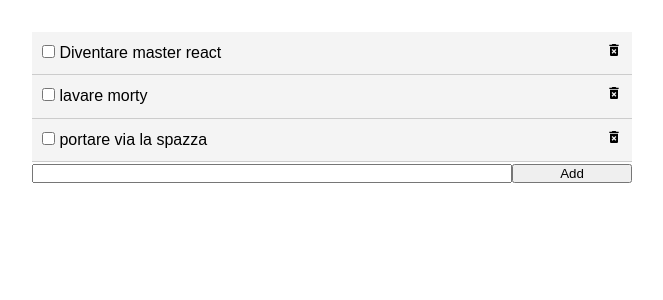
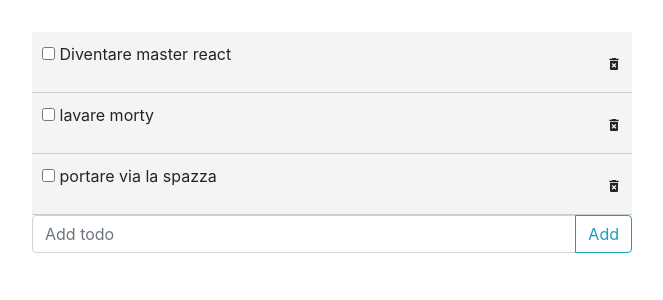
Before and after one commit to a-pyro/react-to-do-app, a React (Create React App) app: page / in a window 1280 px wide. Shown: the top 300 px of the page, without its empty margins (308-971 px from the left). Built offline with nearby package versions, Linux system fonts and the light colour scheme.

Commit message:
import bootstrap & refactor some styles

```diff
--- a/package.json
+++ b/package.json
@@ -7,7 +7,9 @@
     "@testing-library/jest-dom": "^5.11.10",
     "@testing-library/react": "^11.2.5",
     "@testing-library/user-event": "^12.8.3",
+    "bootstrap": "^4.6.0",
     "react": "^17.0.2",
+    "react-bootstrap": "^1.5.2",
     "react-dom": "^17.0.2",
     "react-icons": "^4.2.0",
     "react-scripts": "4.0.3",
--- a/src/App.js
+++ b/src/App.js
@@ -3,6 +3,7 @@ import './App.css';
 import Todos from './components/Todos';
 import AddTodo from './components/AddTodo';
 import { v4 as uuidv4 } from 'uuid';
+import 'bootstrap/dist/css/bootstrap.min.css';
 
 export default class App extends Component {
   state = {
--- a/src/components/AddTodo.jsx
+++ b/src/components/AddTodo.jsx
@@ -1,4 +1,6 @@
 import React, { Component } from 'react';
+import { Form, InputGroup, FormControl } from 'react-bootstrap';
+import Button from 'react-bootstrap/Button';
 
 export default class AddTodo extends Component {
   handleSumbit = (e) => {
@@ -10,18 +12,24 @@ export default class AddTodo extends Component {
   render() {
     return (
       <div style={{ height: '20px' }}>
-        <form onSubmit={this.handleSumbit}>
-          <input
-            style={{ width: '80%' }}
+        <Form onSubmit={this.handleSumbit}>
+          <InputGroup className='mb-3'>
+            <FormControl
               onChange={this.props.onChange}
               type='text'
               name='title'
               value={this.props.value}
+              placeholder='Add todo'
+              aria-label='todo add'
+              aria-describedby='basic-addon2'
             />
-          <button style={{ width: '20%' }} type='submit'>
+            <InputGroup.Append>
+              <Button variant='outline-info' type='submit'>
                 Add
-          </button>
-        </form>
+              </Button>
+            </InputGroup.Append>
+          </InputGroup>
+        </Form>
       </div>
     );
   }
```
Also changed, not shown: src/components/Search.jsx (added), 1 other file (tests, documents, lock files or other folders). Lines whose indentation alone changed are shown as unchanged.
